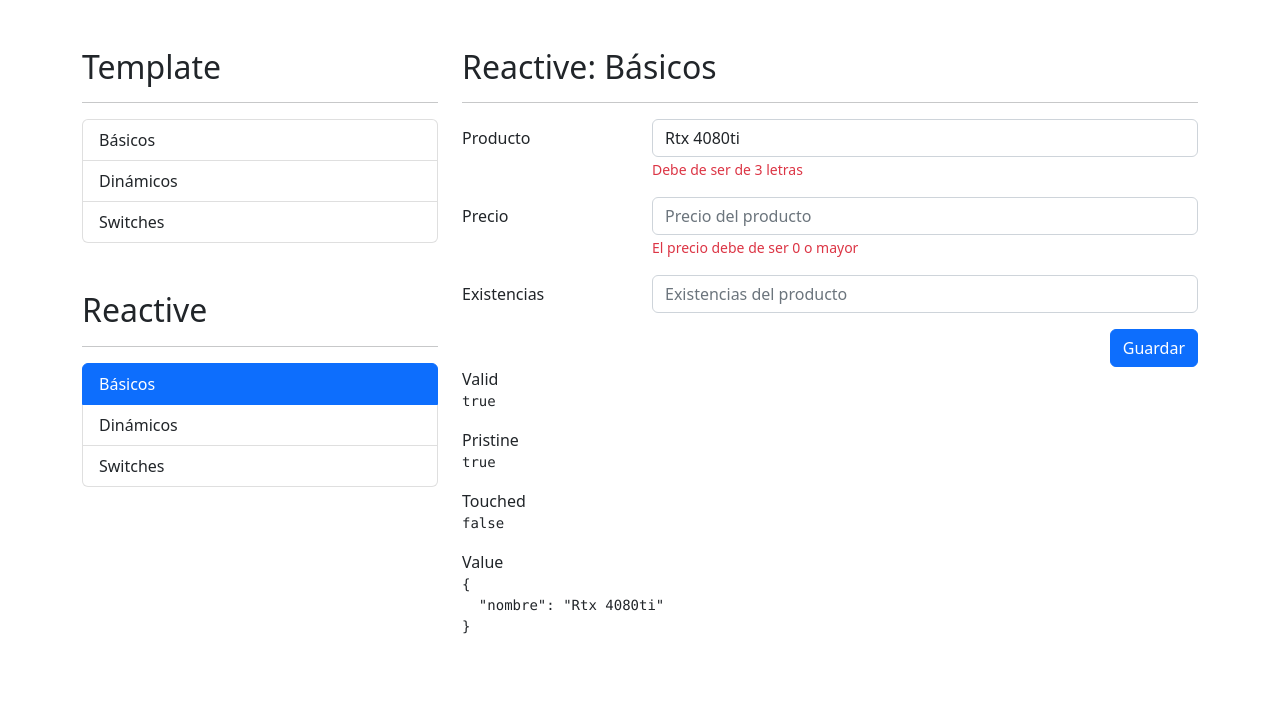
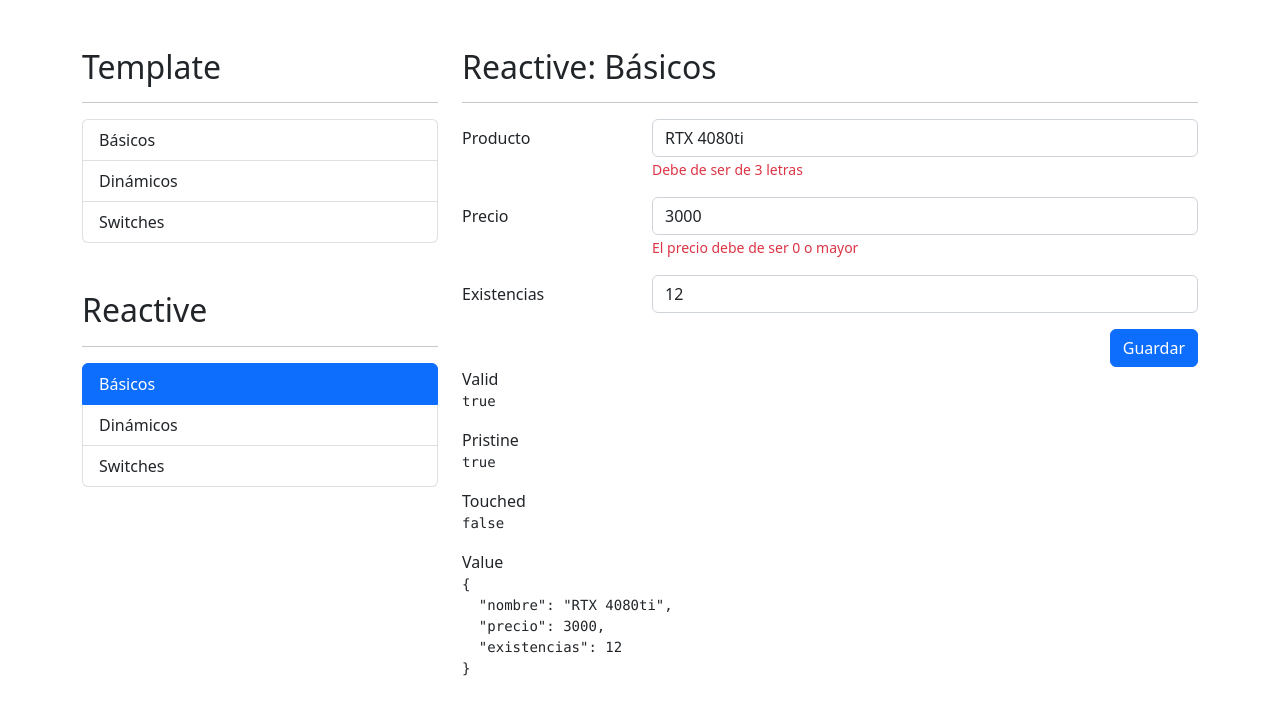
Before and after one commit to lelequinter/06-formulariosApp, an Angular app: page /reactive/basicos in a window 1280 px wide. Shown: the top 714 px of the page. Built offline with nearby package versions, Linux system fonts and the light colour scheme.

Commit message:
FormBuilder

```diff
--- a/src/app/reactive/basicos/basicos.component.html
+++ b/src/app/reactive/basicos/basicos.component.html
@@ -26,6 +26,7 @@
           <input
             type="number"
             class="form-control"
+            formControlName="precio"
             placeholder="Precio del producto"
           />
           <span class="form-text text-danger" >
@@ -40,6 +41,7 @@
           <input
             type="number"
             class="form-control"
+            formControlName="existencias"
             placeholder="Existencias del producto"
           />
         </div>
--- a/src/app/reactive/basicos/basicos.component.ts
+++ b/src/app/reactive/basicos/basicos.component.ts
@@ -1,5 +1,5 @@
-import { Component, OnInit } from '@angular/core';
-import { FormGroup, FormControl } from '@angular/forms';
+import { Component } from '@angular/core';
+import { FormGroup, FormControl, FormBuilder } from '@angular/forms';
 
 @Component({
   selector: 'app-basicos',
@@ -7,15 +7,21 @@
   styles: [
   ]
 })
-export class BasicosComponent implements OnInit {
+export class BasicosComponent {
 
-  miFormulario: FormGroup = new FormGroup({
-    nombre: new FormControl('Rtx 4080ti')
-  });
+  // miFormulario: FormGroup = new FormGroup({
+  //   nombre     : new FormControl('Rtx 4080ti'),
+  //   precio     : new FormControl(1500),
+  //   existencias: new FormControl(3),
+  // });
 
-  constructor() { }
+  miFormulario: FormGroup = this.fb.group({
+    nombre: ['RTX 4080ti'],
+    precio: [3000],
+    existencias: [12],
+  })
 
-  ngOnInit(): void {
-  }
+  constructor(private fb: FormBuilder) { }
+
 
 }
```
